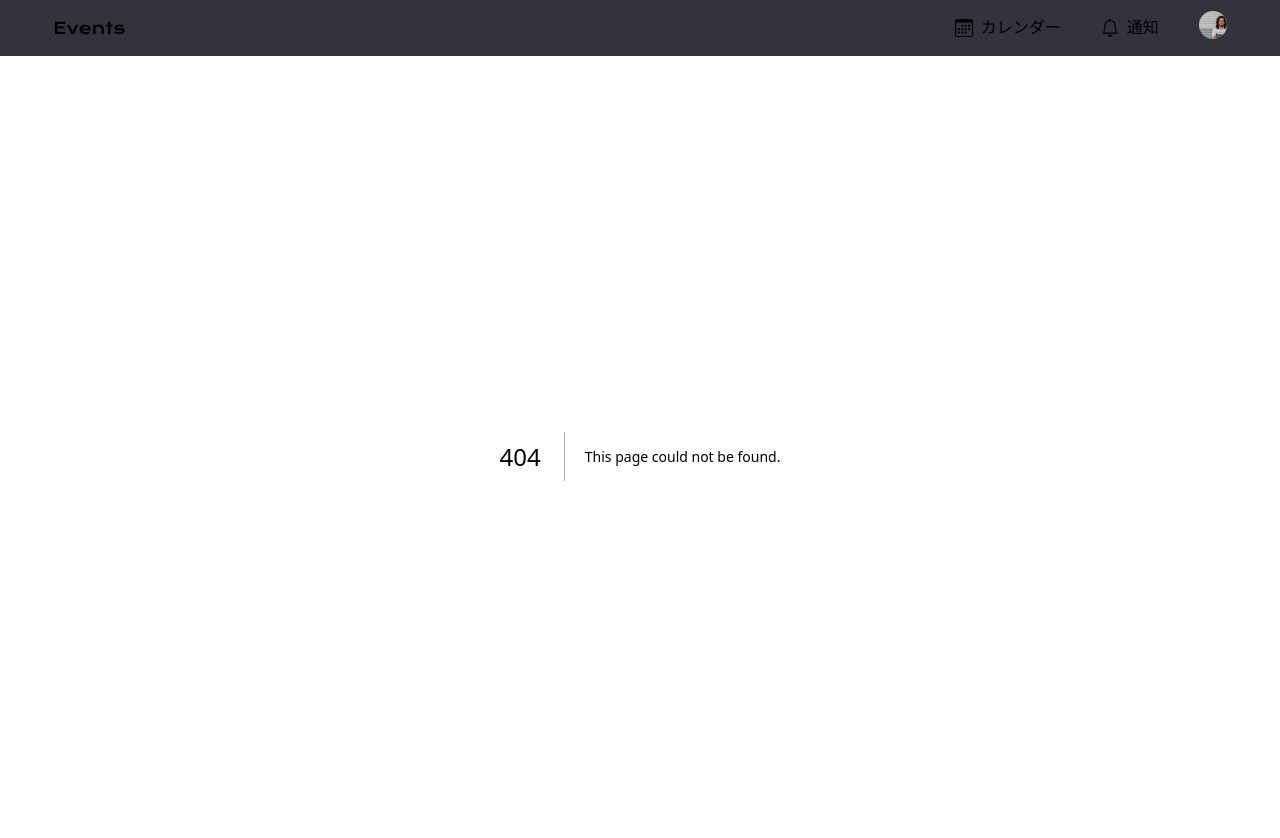
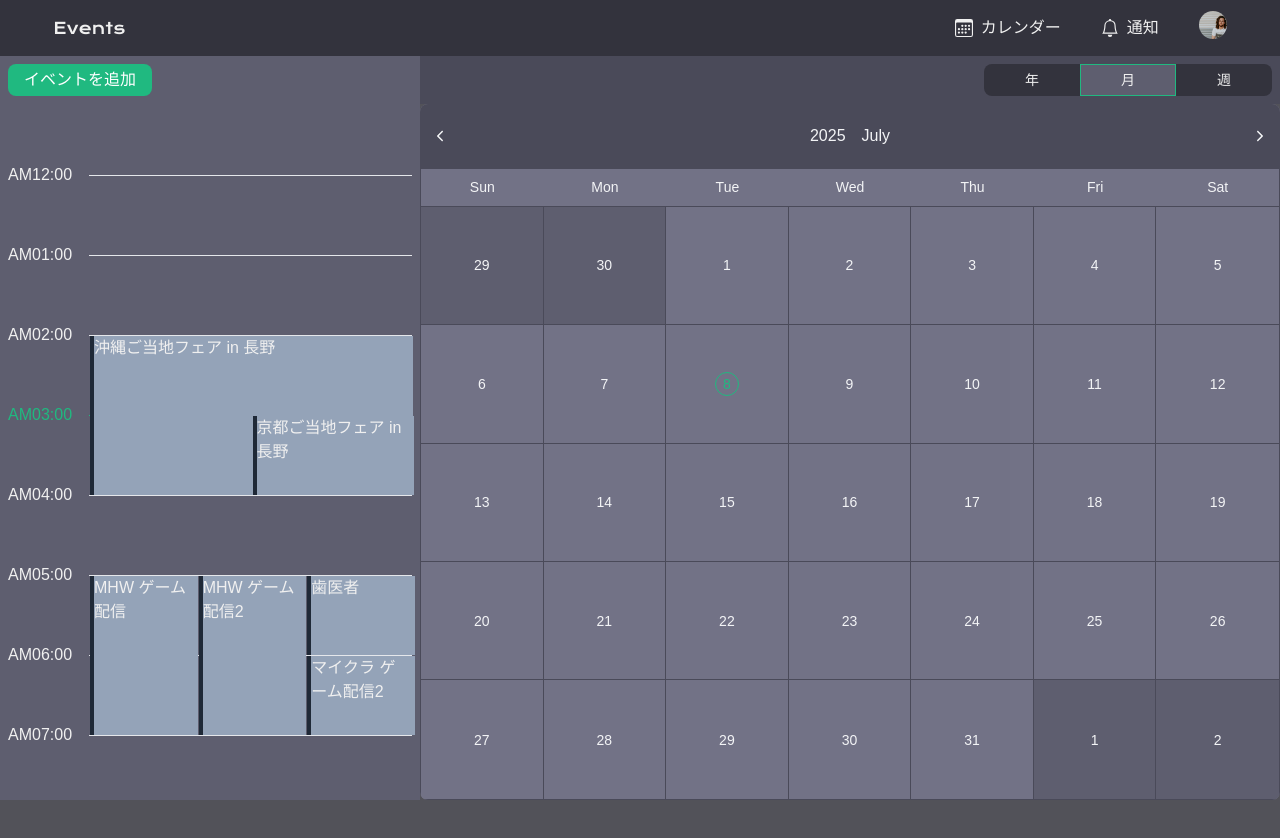
Before and after one commit to washizawa83/events-app, a Next.js app: page /pages/calendar in a window 1280 px wide. Before the commit this address had no page. Shown: the top 838 px of the page. After the commit the page ends 800 px from the top, so only its background shows below. Built offline with nearby package versions, Linux system fonts and the light colour scheme.

Commit message:
仮実装

```diff
--- a/src/app/components/forms/SelectButtons.tsx
+++ b/src/app/components/forms/SelectButtons.tsx
@@ -6,10 +6,22 @@ type Props = {
   label: string
   buttonLabels: string[]
   selected: number
+  handleSelected: (selected: number) => void
 }
 
-export const SelectButtons = ({ label, buttonLabels, selected }: Props) => {
+export const SelectButtons = ({
+  label,
+  buttonLabels,
+  selected,
+  handleSelected,
+}: Props) => {
   const [selectedButton, setSelectedButton] = useState(selected)
+
+  const onClickSelectButton = (index: number) => {
+    setSelectedButton(index)
+    handleSelected(index)
+  }
+
   return (
     <div className="flex flex-wrap flex-col">
       <label className="text-sm" htmlFor="">
@@ -20,7 +32,7 @@ export const SelectButtons = ({ label, buttonLabels, selected }: Props) => {
           <button
             key={index}
             className={`min-w-24 h-8 px-2 first-of-type:rounded-l-lg last-of-type:rounded-r-lg ${selectedButton === index ? 'bg-valiantDark border border-accent' : 'bg-secondary'}`}
-            onClick={() => setSelectedButton(index)}
+            onClick={() => onClickSelectButton(index)}
           >
             <span className="text-sm">{label}</span>
           </button>
--- a/src/app/components/layouts/Footer.tsx
+++ b/src/app/components/layouts/Footer.tsx
@@ -20,9 +20,11 @@ export const Footer = () => {
           </li>
           <li className="relative">
             <div className="absolute w-14 h-14 flex items-center justify-center -top-10 -left-7 bg-accent rounded-full">
-              <IconContext.Provider value={{ size: '28px' }}>
-                <BsCalendar3 />
-              </IconContext.Provider>
+              <Link href={'/pages/calendar'}>
+                <IconContext.Provider value={{ size: '28px' }}>
+                  <BsCalendar3 />
+                </IconContext.Provider>
+              </Link>
             </div>
           </li>
           <li>
--- a/src/app/components/layouts/Header.tsx
+++ b/src/app/components/layouts/Header.tsx
@@ -19,7 +19,7 @@ export const Header = () => {
             <NavigationLink
               icon={<BsCalendar3 />}
               label="カレンダー"
-              href="/"
+              href="/pages/calendar"
             />
           </li>
           <li className="ml-10">
--- a/src/app/features/calendars/Calendar.tsx
+++ b/src/app/features/calendars/Calendar.tsx
@@ -2,18 +2,23 @@
 
 import { getMonthDays } from '@/app/utils/calendar/days-util'
 import dayjs from 'dayjs'
-import { useEffect, useRef, useState } from 'react'
+import { useEffect, useState } from 'react'
 import { IoIosArrowBack, IoIosArrowForward } from 'react-icons/io'
 
 type Props = {
+  isFullScreen?: boolean
+  darkMode?: boolean
   handleSelectedDay: (day: dayjs.Dayjs) => void
 }
 
 const dayOfWeeks = ['Sun', 'Mon', 'Tue', 'Wed', 'Thu', 'Fri', 'Sat']
 
-export const Calendar = ({ handleSelectedDay }: Props) => {
+export const Calendar = ({
+  isFullScreen = false,
+  darkMode = false,
+  handleSelectedDay,
+}: Props) => {
   const currentDate = dayjs()
-  const componentRef = useRef<HTMLDivElement | null>(null)
   const [selectedDay, setSelectedDay] = useState<dayjs.Dayjs>(currentDate)
   const [selectedMonth, setSelectedMonth] = useState(currentDate)
   const [monthDays, setMonthDays] = useState(getMonthDays())
@@ -42,8 +47,12 @@ export const Calendar = ({ handleSelectedDay }: Props) => {
   }
 
   return (
-    <div className="bg-slate-100 text-gray-800 rounded-lg" ref={componentRef}>
-      <div className="flex items-center justify-center md:h-16 h-12">
+    <div
+      className={`flex flex-col rounded-lg overflow-hidden ${darkMode ? 'bg-valiant text-gray-100' : 'bg-slate-100 text-gray-800'}  ${isFullScreen && 'h-full'}`}
+    >
+      <div
+        className={`flex items-center justify-center md:h-16 h-12 ${darkMode && 'bg-primary'}`}
+      >
         <button
           className="flex items-center justify-center hover:bg-slate-300 w-8 h-8 rounded-full cursor-default ml-1"
           onClick={() => setMonthDelta(-1)}
@@ -61,19 +70,23 @@ export const Calendar = ({ handleSelectedDay }: Props) => {
           <IoIosArrowForward />
         </button>
       </div>
-      <div className="border rounded-2xl border-gray-200 overflow-hidden">
-        <div className="flex items-center w-full border-b">
+      <div
+        className={`flex flex-col flex-grow border overflow-hidden ${darkMode ? 'border-primary' : 'border-gray-200'}`}
+      >
+        <div
+          className={`flex items-center w-full border-b h-10 ${darkMode ? 'border-primary' : 'border-gray-200'}`}
+        >
           {dayOfWeeks.map((dayOfWeek) => (
             <div className="basis-1/7 text-center" key={dayOfWeek}>
               <p className="text-sm">{dayOfWeek}</p>
             </div>
           ))}
         </div>
-        <div>
+        <div className="h-full">
           {monthDays.map((week, index) => (
             <div
               key={index}
-              className="flex items-center border-b last-of-type:border-none"
+              className={`flex items-center border-b last-of-type:border-none h-1/5 ${darkMode ? 'border-primary' : 'border-gray-200'}`}
             >
               {week.map((day, index) => (
                 <button
@@ -87,11 +100,12 @@ export const Calendar = ({ handleSelectedDay }: Props) => {
 										py-2
 										border-r
 										last-of-type:border-none
-										hover:bg-slate-300
 										cursor-default
-										${!isThisMonth(day) && 'bg-slate-200'}
+                    h-full
+                    ${darkMode ? 'bg-valiant hover:bg-[#50505e] border-primary' : 'bg-slate-100 hover:bg-slate-300 border-gray-200'}
+                    ${!isFullScreen && 'aspect-square'}
+										${!isThisMonth(day) && (darkMode ? 'bg-valiantDark' : 'bg-slate-200')}
 										${selectedDay?.format('YYYY/MM/DD') === day.format('YYYY/MM/DD') && 'text-accent'}
-										${componentRef.current?.clientWidth && componentRef.current.clientWidth >= 500 ? 'aspect-3/2' : 'aspect-square'}
 									`}
                   key={index}
                   onClick={() => selectDay(day)}
--- /dev/null
+++ b/src/app/features/calendars/CalendarTimeLine.tsx
@@ -0,0 +1,271 @@
+'use client'
+
+import dayjs, { Dayjs } from 'dayjs'
+import { useEffect, useState } from 'react'
+
+type EventElementParam = {
+  top: number
+  left: number
+  height: number
+  width: number
+  title: string
+  schedule: Dayjs
+  startTime: Dayjs
+  endTime: Dayjs
+}
+
+type ScheduleEvent = {
+  id: string
+  title: string
+  schedule: Dayjs
+  startTime: Dayjs
+  endTime: Dayjs
+}
+
+type ScheduleEventElementParam = {
+  isStart: boolean
+} & ScheduleEvent
+
+const Times = [
+  'AM12:00',
+  'AM01:00',
+  'AM02:00',
+  'AM03:00',
+  'AM04:00',
+  'AM05:00',
+  'AM06:00',
+  'AM07:00',
+  'AM08:00',
+  'AM09:00',
+  'AM10:00',
+  'PM12:00',
+  'PM01:00',
+  'PM02:00',
+  'PM03:00',
+  'PM04:00',
+  'PM05:00',
+  'PM06:00',
+  'PM07:00',
+  'PM08:00',
+  'PM09:00',
+  'PM10:00',
+  'PM11:00',
+]
+
+const ScheduleMap: { [key: number]: (ScheduleEventElementParam | never)[] } = {
+  0: [],
+  1: [],
+  2: [],
+  3: [],
+  4: [],
+  5: [],
+  6: [],
+  7: [],
+  8: [],
+  9: [],
+  10: [],
+  11: [],
+  12: [],
+  13: [],
+  14: [],
+  15: [],
+  16: [],
+  17: [],
+  18: [],
+  19: [],
+  20: [],
+  21: [],
+  22: [],
+  23: [],
+}
+
+const HourHeightPx = 80
+const TimeScheduleClearanceTopPx = 21
+const TimeScheduleClearanceLeftPx = 90
+const scheduleWidth = 323
+
+const events = [
+  {
+    id: '01',
+    title: '沖縄ご当地フェア in 長野',
+    schedule: dayjs(),
+    startTime: dayjs().add(-1, 'hour'),
+    endTime: dayjs().add(1, 'hour'),
+  },
+  {
+    id: '02',
+    title: '京都ご当地フェア in 長野',
+    schedule: dayjs(),
+    startTime: dayjs(),
+    endTime: dayjs().add(1, 'hour'),
+  },
+  {
+    id: '03',
+    title: 'MHW ゲーム配信',
+    schedule: dayjs(),
+    startTime: dayjs().add(2, 'hour'),
+    endTime: dayjs().add(4, 'hour'),
+  },
+  {
+    id: '04',
+    title: '歯医者',
+    schedule: dayjs(),
+    startTime: dayjs().add(2, 'hour'),
+    endTime: dayjs().add(3, 'hour'),
+  },
+  {
+    id: '05',
+    title: 'MHW ゲーム配信2',
+    schedule: dayjs(),
+    startTime: dayjs().add(2, 'hour'),
+    endTime: dayjs().add(4, 'hour'),
+  },
+  {
+    id: '06',
+    title: 'マイクラ ゲーム配信2',
+    schedule: dayjs(),
+    startTime: dayjs().add(3, 'hour'),
+    endTime: dayjs().add(4, 'hour'),
+  },
+]
+
+const sortEventsByStartTime = () => {
+  return events.sort((a, b) => {
+    if (a.startTime.hour() === b.startTime.hour()) {
+      return a.endTime.diff(a.startTime, 'hour') >
+        b.endTime.diff(b.startTime, 'hour')
+        ? -1
+        : 1
+    }
+    return a.startTime.hour() > b.startTime.hour() ? 1 : -1
+  })
+}
+
+const createArray = (length: number) => {
+  if (length <= 0 || !Number.isInteger(length)) {
+    throw new Error(`Error createArray requires positive integer`)
+  }
+  return [...Array(length)]
+}
+
+const calcScheduleWidth = (
+  scheduleMap: { [key: number]: ScheduleEventElementParam[] },
+  event: ScheduleEvent,
+) => {
+  return scheduleWidth / scheduleMap[event.startTime.hour()].length
+}
+
+const calcScheduleElementLeftPx = (
+  scheduleMap: { [key: number]: ScheduleEventElementParam[] },
+  event: ScheduleEvent,
+) => {
+  const leftMargin = 4
+  if (
+    scheduleMap[event.startTime.hour()].findIndex(
+      (schedule) => schedule.id === event.id,
+    ) === 0
+  ) {
+    return TimeScheduleClearanceLeftPx
+  }
+
+  const scheduleLineMargin =
+    TimeScheduleClearanceLeftPx +
+    scheduleMap[event.startTime.hour()].findIndex(
+      (schedule) => schedule.id === event.id,
+    )
+  const someTimeScheduleMargin =
+    calcScheduleWidth(scheduleMap, event) *
+    scheduleMap[event.startTime.hour()]
+      // .filter((schedule) => schedule.isStart)
+      .findIndex((schedule) => schedule.id === event.id)
+  const scheduleTimeLabelMargin = scheduleMap[event.startTime.hour()].every(
+    (schedule) => schedule.isStart,
+  )
+    ? 0
+    : leftMargin *
+      scheduleMap[event.startTime.hour()].findIndex(
+        (schedule) => schedule.id === event.id,
+      )
+
+  return scheduleLineMargin + someTimeScheduleMargin
+}
+
+export const CalendarTimeLine = () => {
+  const currentDateTime = dayjs()
+  const [eventElementParams, setEventElementParams] = useState<
+    EventElementParam[]
+  >([])
+
+  const isNowHour = (time: string) => {
+    return currentDateTime.format('Ahh') + ':00' === time
+  }
+
+  useEffect(() => {
+    const createScheduleItemElementParams = () => {
+      const scheduleMap = { ...ScheduleMap }
+      const sortedEvents = sortEventsByStartTime()
+      sortedEvents.forEach((event) => {
+        const fromStartToEndTimes = event.endTime.diff(event.startTime, 'hour')
+        console.log(fromStartToEndTimes)
+        createArray(fromStartToEndTimes).forEach((_, index) => {
+          if (index === 0) {
+            return scheduleMap[event.startTime.hour()]?.push({
+              ...event,
+              isStart: true,
+            })
+          }
+          if (event.startTime.hour() + index >= 24) return
+          return scheduleMap[event.startTime.hour() + index]?.push({
+            ...event,
+            isStart: false,
+          })
+        })
+      })
+      console.log(scheduleMap)
+
+      return sortedEvents.map((event) => ({
+        ...event,
+        top: event.startTime.hour() * HourHeightPx + TimeScheduleClearanceTopPx,
+        left: calcScheduleElementLeftPx(scheduleMap, event),
+        height:
+          event.endTime.hour() * HourHeightPx +
+          TimeScheduleClearanceTopPx -
+          (event.startTime.hour() * HourHeightPx + TimeScheduleClearanceTopPx) -
+          1,
+        width: calcScheduleWidth(scheduleMap, event),
+      }))
+    }
+
+    setEventElementParams(createScheduleItemElementParams())
+  }, [events])
+
+  return (
+    <div className="relative w-full h-full p-2">
+      {Times.map((time) => (
+        <div key={time} className="flex h-20 flex pb--5">
+          <span className={`w-1/5 ${isNowHour(time) && 'text-accent'}`}>
+            {time}
+          </span>
+          <div
+            className={`relative w-4/5 h-full border-t mt-3 ${isNowHour(time) && 'border-accent'}`}
+          ></div>
+        </div>
+      ))}
+      {eventElementParams.map((event, index) => (
+        <div
+          key={index}
+          className="absolute flex bg-slate-400"
+          style={{
+            top: event.top,
+            left: event.left,
+            height: event.height,
+            width: event.width,
+          }}
+        >
+          <div className="absolute w-1 h-full bg-gray-800"></div>
+          <div className="px-1">{event.title}</div>
+        </div>
+      ))}
+    </div>
+  )
+}
--- a/src/app/features/event/EventSearchBox.tsx
+++ b/src/app/features/event/EventSearchBox.tsx
@@ -41,6 +41,7 @@ export const EventSearchBox = () => {
                 label="イベントタイプ"
                 buttonLabels={eventTypes}
                 selected={0}
+                handleSelected={() => {}}
               />
             </div>
             <div className="flex-grow">
--- a/src/app/features/user/UserPageSummary.tsx
+++ b/src/app/features/user/UserPageSummary.tsx
@@ -18,6 +18,7 @@ export const UserPageSummary = ({ events }: Props) => {
             label=""
             buttonLabels={['指定日の', '全ての', 'あなたの']}
             selected={0}
+            handleSelected={() => {}}
           />
           <EventList events={events} />
         </div>
--- /dev/null
+++ b/src/app/pages/calendar/page.tsx
@@ -0,0 +1,62 @@
+'use client'
+
+import { Button } from '@/app/components/forms/Button'
+import { SelectButtons } from '@/app/components/forms/SelectButtons'
+import { BasePageLayout } from '@/app/components/layouts/BasePageLayout'
+import { Calendar } from '@/app/features/calendars/Calendar'
+import { CalendarTimeLine } from '@/app/features/calendars/CalendarTimeLine'
+import { useState } from 'react'
+
+enum CalendarScope {
+  year,
+  month,
+  week,
+}
+
+const CalendarPage = () => {
+  const [calendarScope, setCalendarScope] = useState<CalendarScope>(
+    CalendarScope.month,
+  )
+
+  const handleSelectedCalendarScope = (selected: number) => {
+    setCalendarScope(selected)
+  }
+
+  return (
+    <BasePageLayout>
+      <div className="flex h-[calc(100vh-56px)]">
+        <div className="flex flex-col h-full w-[420px] bg-valiantDark">
+          <div className="w-full p-2 h-28">
+            <Button label="イベントを追加" size="s" handleClick={() => {}} />
+          </div>
+          <div className="h-full overflow-y-auto">
+            <CalendarTimeLine />
+          </div>
+        </div>
+        <div className="flex flex-col h-full flex-grow">
+          <div className="flex justify-end bg-primary p-2">
+            <SelectButtons
+              label=""
+              buttonLabels={['年', '月', '週']}
+              selected={CalendarScope.month}
+              handleSelected={handleSelectedCalendarScope}
+            />
+          </div>
+          {calendarScope === CalendarScope.month && (
+            <div className="flex h-full">
+              <div className="w-full">
+                <Calendar
+                  isFullScreen={true}
+                  darkMode={true}
+                  handleSelectedDay={() => {}}
+                />
+              </div>
+            </div>
+          )}
+        </div>
+      </div>
+    </BasePageLayout>
+  )
+}
+
+export default CalendarPage
```
